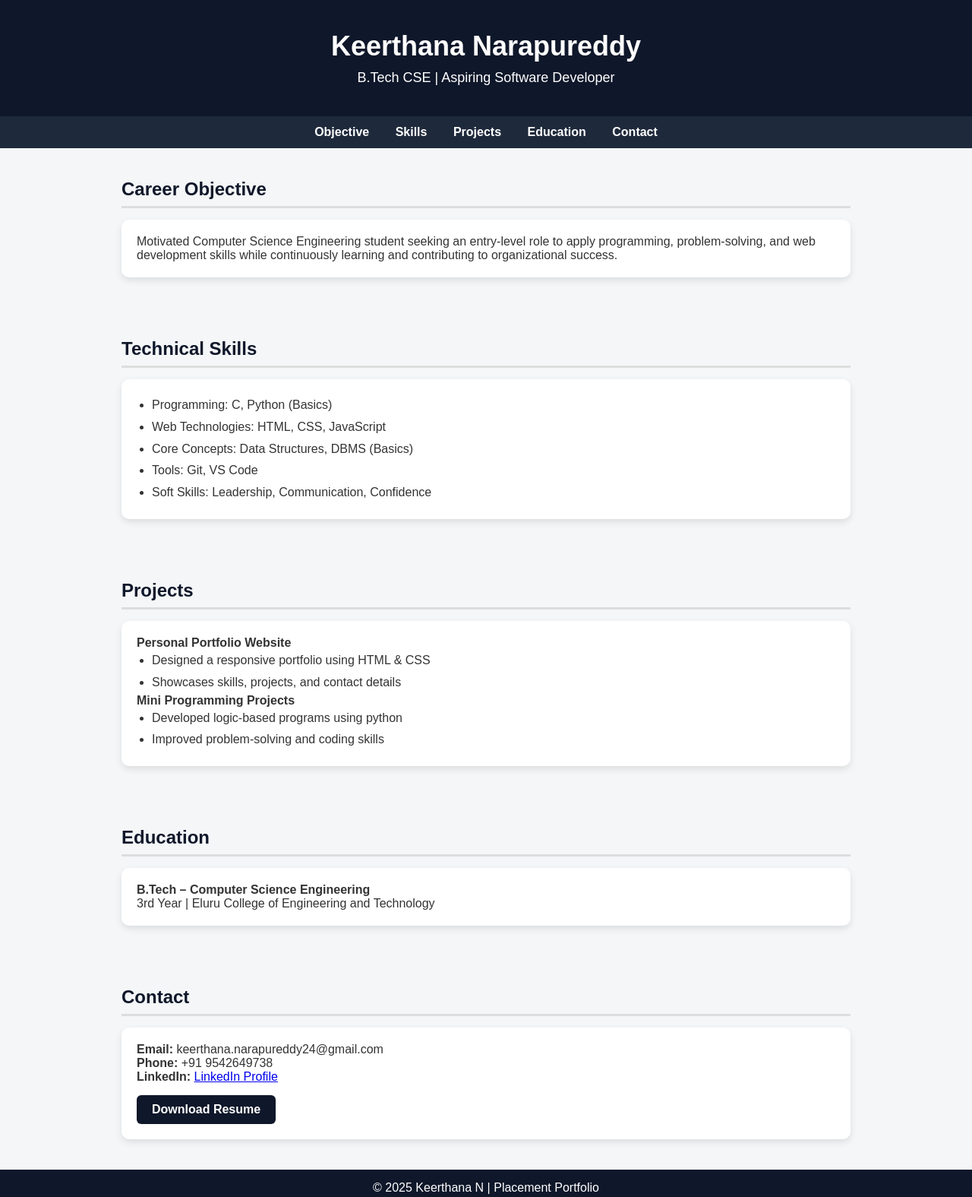
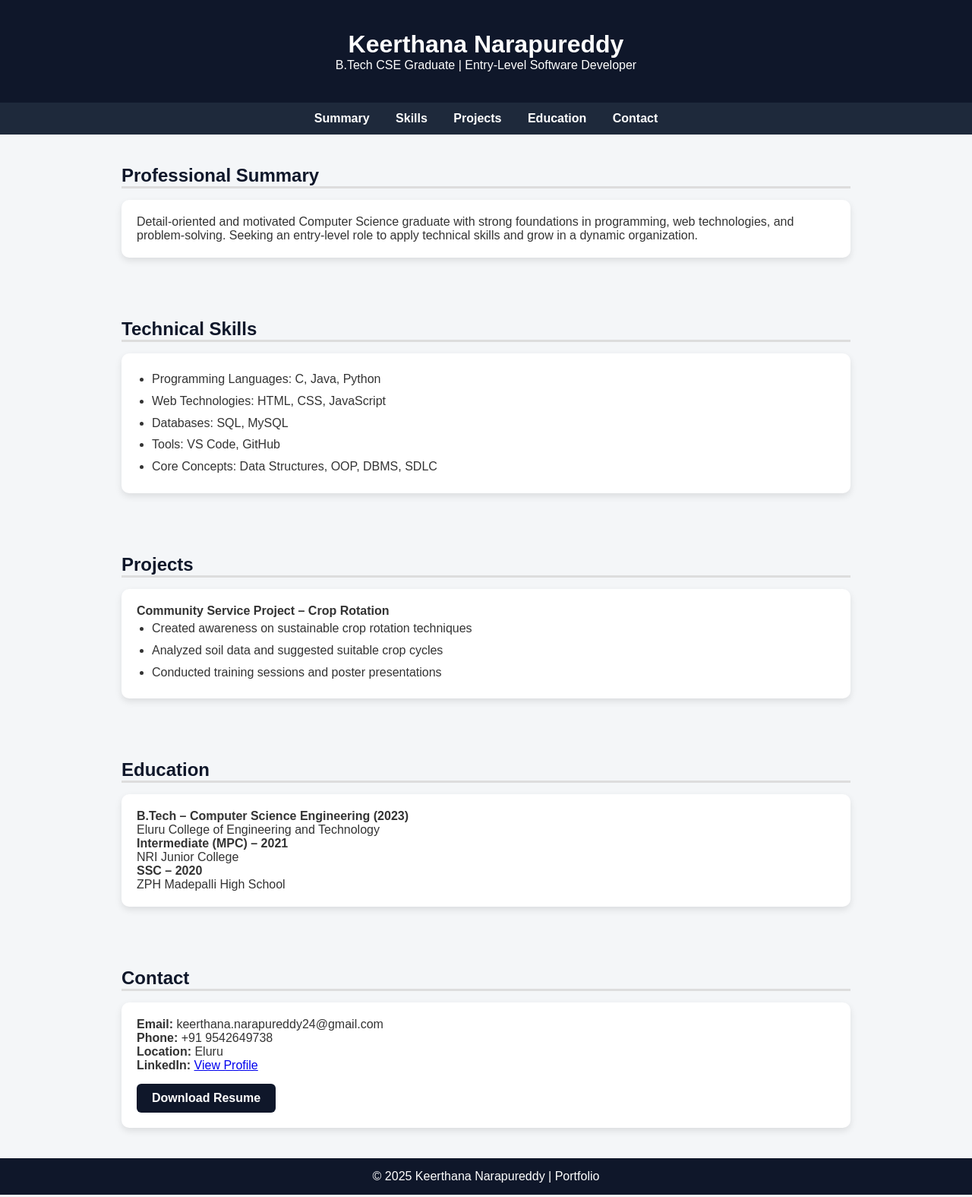
Before and after one commit to keerthananarapureddy24/keerthana-portfolio, a plain HTML site: page index.html in a window 1280 px wide. Shown: the whole page at 76% size. Drawn offline with Linux system fonts and the light colour scheme.

Commit message:
Update index.html

```diff
--- a/index.html
+++ b/index.html
@@ -3,14 +3,14 @@
 <head>
 <meta charset="UTF-8">
 <meta name="viewport" content="width=device-width, initial-scale=1.0">
-<title>Keerthana Narapureddy | Placement Portfolio</title>
+<title>Keerthana Narapureddy | Portfolio</title>
 
 <style>
 *{
     margin:0;
     padding:0;
     box-sizing:border-box;
-    font-family: Arial, Helvetica, sans-serif;
+    font-family: Arial, sans-serif;
 }
 
 body{
@@ -21,23 +21,14 @@ body{
 header{
     background:#0f172a;
     color:white;
+    text-align:center;
     padding:40px 20px;
-    text-align:center;
-}
-
-header h1{
-    font-size:36px;
-}
-
-header p{
-    font-size:18px;
-    margin-top:10px;
 }
 
 nav{
     background:#1e293b;
+    text-align:center;
     padding:12px;
-    text-align:center;
 }
 
 nav a{
@@ -55,9 +46,8 @@ section{
 
 h2{
     color:#0f172a;
+    border-bottom:3px solid #ddd;
     margin-bottom:15px;
-    border-bottom:3px solid #ddd;
-    padding-bottom:8px;
 }
 
 .card{
@@ -96,25 +86,25 @@ footer{
 <body>
 
 <header>
-    <h1>Keerthana Narapureddy</h1>
-    <p>B.Tech CSE | Aspiring Software Developer</p>
+<h1>Keerthana Narapureddy</h1>
+<p>B.Tech CSE Graduate | Entry-Level Software Developer</p>
 </header>
 
 <nav>
-    <a href="#objective">Objective</a>
-    <a href="#skills">Skills</a>
-    <a href="#projects">Projects</a>
-    <a href="#education">Education</a>
-    <a href="#contact">Contact</a>
+<a href="#summary">Summary</a>
+<a href="#skills">Skills</a>
+<a href="#projects">Projects</a>
+<a href="#education">Education</a>
+<a href="#contact">Contact</a>
 </nav>
 
-<section id="objective">
-<h2>Career Objective</h2>
+<section id="summary">
+<h2>Professional Summary</h2>
 <div class="card">
 <p>
-Motivated Computer Science Engineering student seeking an entry-level role
-to apply programming, problem-solving, and web development skills while
-continuously learning and contributing to organizational success.
+Detail-oriented and motivated Computer Science graduate with strong foundations
+in programming, web technologies, and problem-solving. Seeking an entry-level
+role to apply technical skills and grow in a dynamic organization.
 </p>
 </div>
 </section>
@@ -123,11 +113,11 @@ continuously learning and contributing to organizational success.
 <h2>Technical Skills</h2>
 <div class="card">
 <ul>
-<li>Programming: C, Python (Basics)</li>
+<li>Programming Languages: C, Java, Python</li>
 <li>Web Technologies: HTML, CSS, JavaScript</li>
-<li>Core Concepts: Data Structures, DBMS (Basics)</li>
-<li>Tools: Git, VS Code</li>
-<li>Soft Skills: Leadership, Communication, Confidence</li>
+<li>Databases: SQL, MySQL</li>
+<li>Tools: VS Code, GitHub</li>
+<li>Core Concepts: Data Structures, OOP, DBMS, SDLC</li>
 </ul>
 </div>
 </section>
@@ -135,16 +125,11 @@ continuously learning and contributing to organizational success.
 <section id="projects">
 <h2>Projects</h2>
 <div class="card">
-<p><b>Personal Portfolio Website</b></p>
+<p><b>Community Service Project – Crop Rotation</b></p>
 <ul>
-<li>Designed a responsive portfolio using HTML & CSS</li>
-<li>Showcases skills, projects, and contact details</li>
-</ul>
-
-<p><b>Mini Programming Projects</b></p>
-<ul>
-<li>Developed logic-based programs using python</li>
-<li>Improved problem-solving and coding skills</li>
+<li>Created awareness on sustainable crop rotation techniques</li>
+<li>Analyzed soil data and suggested suitable crop cycles</li>
+<li>Conducted training sessions and poster presentations</li>
 </ul>
 </div>
 </section>
@@ -152,8 +137,14 @@ continuously learning and contributing to organizational success.
 <section id="education">
 <h2>Education</h2>
 <div class="card">
-<p><b>B.Tech – Computer Science Engineering</b></p>
-<p>3rd Year | Eluru College of Engineering and Technology</p>
+<p><b>B.Tech – Computer Science Engineering (2023)</b></p>
+<p>Eluru College of Engineering and Technology</p>
+
+<p><b>Intermediate (MPC) – 2021</b></p>
+<p>NRI Junior College</p>
+
+<p><b>SSC – 2020</b></p>
+<p>ZPH Madepalli High School</p>
 </div>
 </section>
 
@@ -162,19 +153,20 @@ continuously learning and contributing to organizational success.
 <div class="card">
 <p><b>Email:</b> keerthana.narapureddy24@gmail.com</p>
 <p><b>Phone:</b> +91 9542649738</p>
+<p><b>Location:</b> Eluru</p>
+
 <p><b>LinkedIn:</b>
 <a href="https://www.linkedin.com/in/keerthana-narapureddy-59233a307" target="_blank">
-LinkedIn Profile
+View Profile
 </a>
 </p>
 
-
-<a href="resume.pdf" class="btn">Download Resume</a>
+<a href="resume.pdf" class="btn" download>Download Resume</a>
 </div>
 </section>
 
 <footer>
-<p>© 2025 Keerthana N | Placement Portfolio</p>
+<p>© 2025 Keerthana Narapureddy | Portfolio</p>
 </footer>
 
 </body>
```
